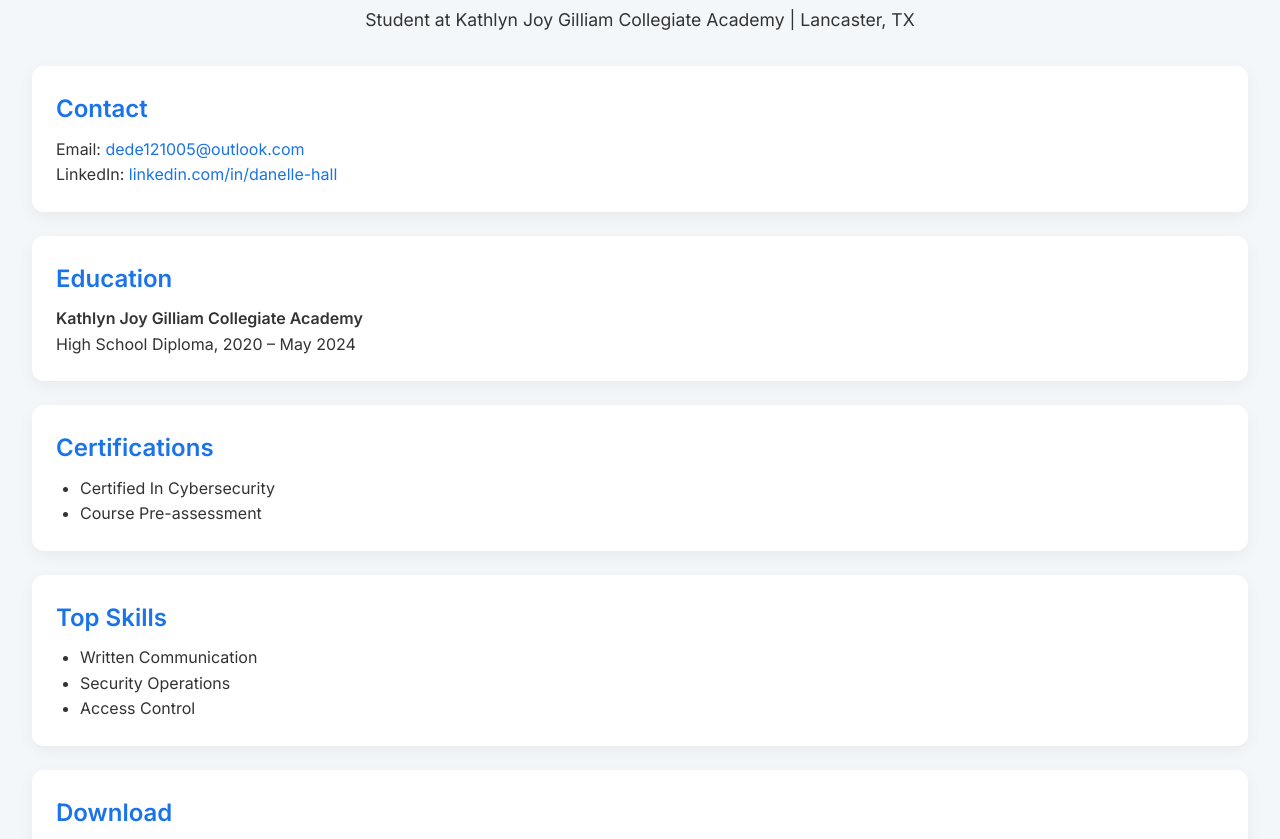
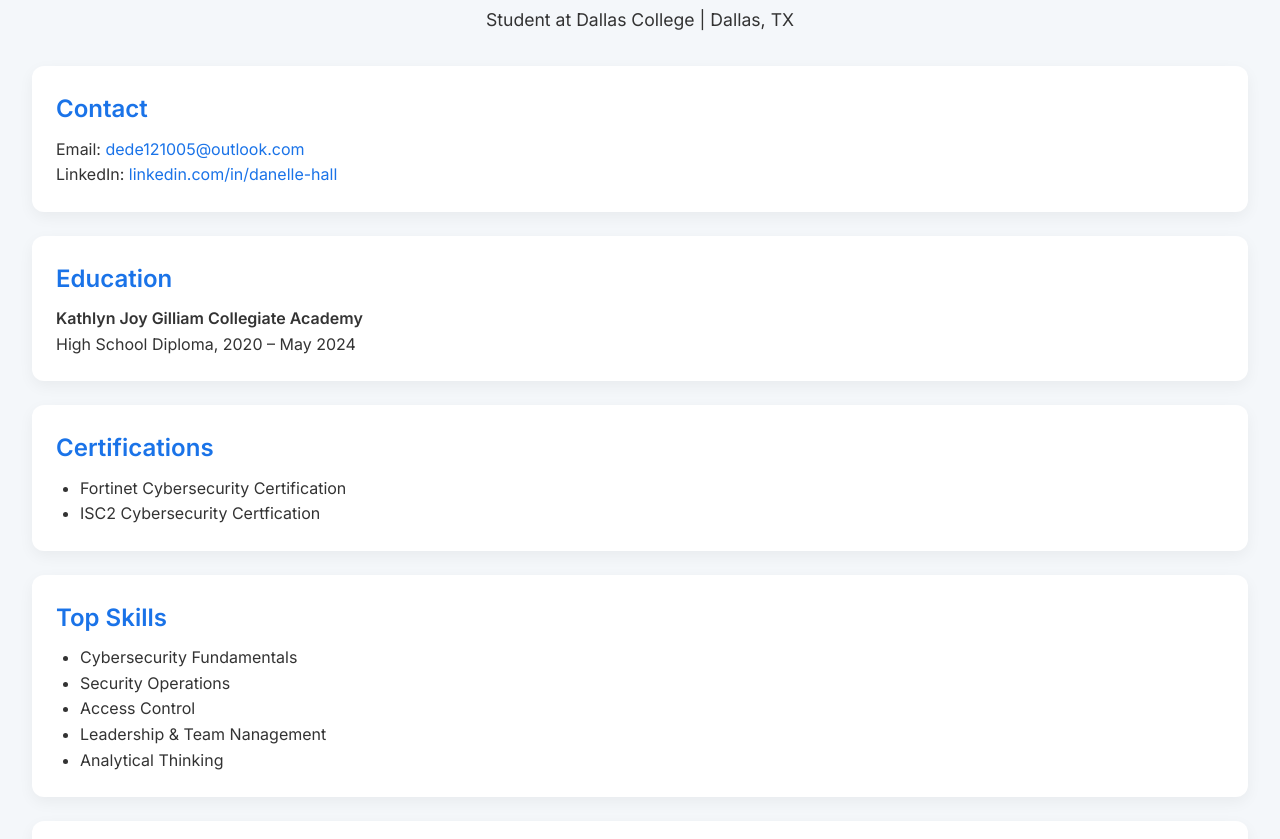
Before and after one commit to labscamover9/ThePoetSKL-temps, a plain HTML site: page index.html in a window 1280 px wide. Shown: the part 90-929 px from the top of the page. Drawn offline with Linux system fonts and the light colour scheme.

Commit message:
Update index.html

```diff
--- a/index.html
+++ b/index.html
@@ -90,12 +90,12 @@
 
   <header>
     <h1>Danelle Hall</h1>
-    <p>Student at Kathlyn Joy Gilliam Collegiate Academy | Lancaster, TX</p>
+    <p>Student at Dallas College | Dallas, TX</p>
   </header>
 
   <section>
     <h2>Contact</h2>
-    <p>Email: <a href="mailto:dede121005@outlook.com">dede121005@outlook.com</a></p>
+    <p>Email: <a href="mailto:dmicquealhall@outlook.com">dede121005@outlook.com</a></p>
     <p>LinkedIn: <a href="https://www.linkedin.com/in/danelle-hall-77944130b" target="_blank">linkedin.com/in/danelle-hall</a></p>
   </section>
 
@@ -108,17 +108,19 @@
   <section>
     <h2>Certifications</h2>
     <ul>
-      <li>Certified In Cybersecurity</li>
-      <li>Course Pre-assessment</li>
+      <li>Fortinet Cybersecurity Certification</li>
+      <li>ISC2 Cybersecurity Certfication</li>
     </ul>
   </section>
 
   <section>
     <h2>Top Skills</h2>
     <ul>
-      <li>Written Communication</li>
+      <li>Cybersecurity Fundamentals</li>
       <li>Security Operations</li>
       <li>Access Control</li>
+      <li>Leadership & Team Nanagement</li>
+      <li>Analytical Thinking</li>
     </ul>
   </section>
 
```
